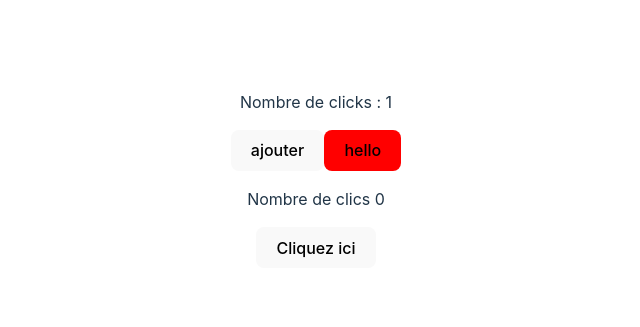
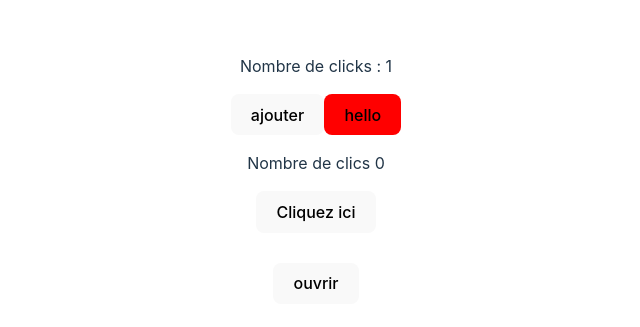
Before and after one commit to smaloron/react-first-app, a React (Vite) app in the folder my-app/: page / in a window 1280 px wide. Shown: the part 229-556 px from the top of the page, without its empty margins (324-964 px from the left). Built offline with nearby package versions, Linux system fonts and the light colour scheme.

Commit message:
useState et toggle

```diff
--- a/my-app/src/App.jsx
+++ b/my-app/src/App.jsx
@@ -1,14 +1,16 @@
 import './App.css'
 import StateComponent from './components/ClickCounter'
 import UseStateDemo from './components/ClickCounter2'
+import WindowApp from './components/WindowApp'
 
 function App () {
 
   return (
     <div className="App">
       <StateComponent />
+      <UseStateDemo />
 
-      <UseStateDemo />
+      <WindowApp />
     </div>
   )
 }
--- /dev/null
+++ b/my-app/src/components/WindowApp.jsx
@@ -0,0 +1,32 @@
+import { useState } from 'react';
+function Button (props) {
+    return (<button onClick={props.handler}>{props.text}</button>)
+}
+
+function Window (props) {
+    return (
+        <div style={{ display: props.open ? 'block' : 'none' }}>
+            <h1>Fenêtre</h1>
+        </div>
+    )
+}
+
+export default function WindowApp () {
+
+    const [open, setOpen] = useState(false)
+
+    function openHandler () {
+        setOpen(!open);
+    }
+
+    return (
+        <div style={{
+            marginTop: '30px'
+        }} >
+            <Button
+                text={open ? 'Fermer' : 'ouvrir'}
+                handler={openHandler} />
+            <Window open={open} />
+        </div>
+    )
+}
```
